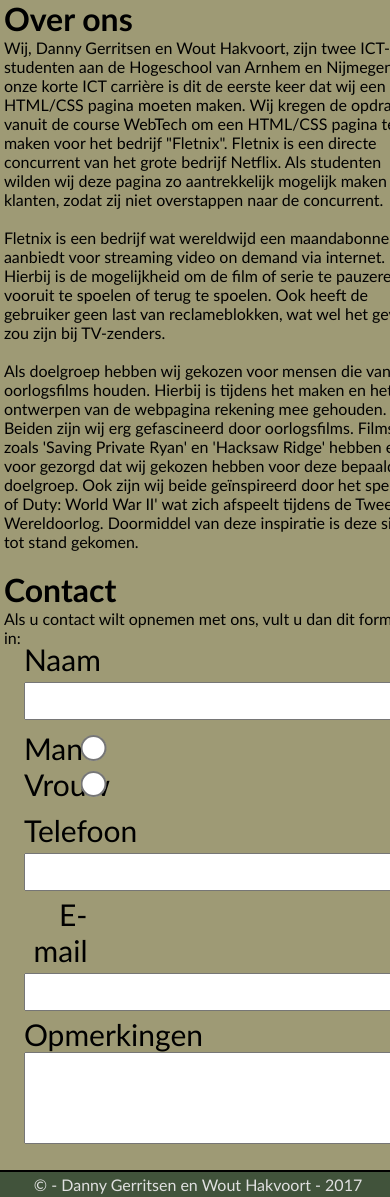
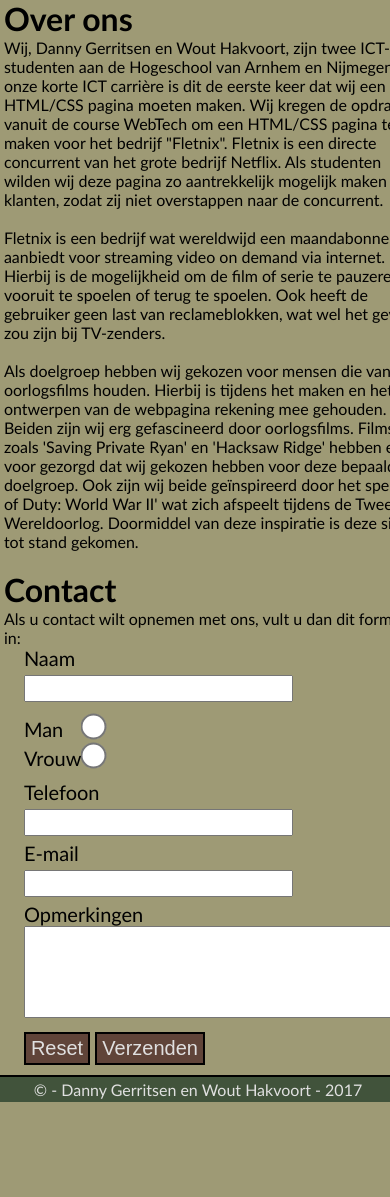
Before and after one commit to dannyger97/Fletnix, a PHP site: page /about.html in a window 390 px wide; the page is wider, and only the part inside the window is pictured. Shown: the part 91-1288 px from the top of that part. After the commit the page ends 1193 px from the top of that part, so only its background shows below. Run offline with PHP 8.4, Linux system fonts and the light colour scheme.

Commit message:
Contactformulier aanpassing mobiel + toevoeging buttons

```diff
--- a/about.html
+++ b/about.html
@@ -89,12 +89,16 @@
                     <label for="opmerkingen">Opmerkingen</label>
                     <textarea name="opmerkingen" id="opmerkingen" rows="6" cols="50"></textarea>
                 </div>
+                <button type="reset" onclick="alert('Het contactformulier is leeggemaakt')" value="reset">Reset</button>
+                <button type="reset" onclick="alert('Het contactformulier is verzonden')" value="reset">Verzenden</button>
             </form>
         </div>
     </div>
 </main>
 <footer>
-    <h4>&copy; - Danny Gerritsen en Wout Hakvoort - 2017</h4>
+    <h4>
+        &copy; - Danny Gerritsen en Wout Hakvoort - 2017
+    </h4>
 </footer>
 </body>
 </html>
--- a/css/styles.css
+++ b/css/styles.css
@@ -68,7 +68,6 @@
     }
 
     .navigation-item {
-
         font-size: 20px;
         text-decoration: none;
         color: black;
@@ -140,6 +139,13 @@
         width: 90%;
         height: 60%;
         margin: auto;
+    }
+
+    button{
+        background-color:  rgb(96, 68, 57);
+        border:2px solid black;
+        color: #e0e0e0;
+        padding: 3px 5px;
     }
 }
 
@@ -268,7 +274,7 @@
 
     .content form {
         margin-left: 20px;
-        font-size: 30px;
+        font-size: 20px;
         width: 100%;
         margin-top: -25px;
         margin-bottom: 10px;
@@ -279,7 +285,7 @@
     }
 
     .content input {
-        font-size: 30px;
+        font-size: 20px;
         margin-top: 5px;
         margin-bottom: 5px;
     }
@@ -289,6 +295,7 @@
     }
 
     .content label {
+        margin-top:5px;
         width: 15%;
         text-align: right;
     }
@@ -315,4 +322,11 @@
         margin: auto;
     }
 
+    button{
+        background-color:  rgb(96, 68, 57);
+        border:2px solid black;
+        color: #e0e0e0;
+        padding: 3px 5px;
+        font-size:20px;
+    }
 }
```
